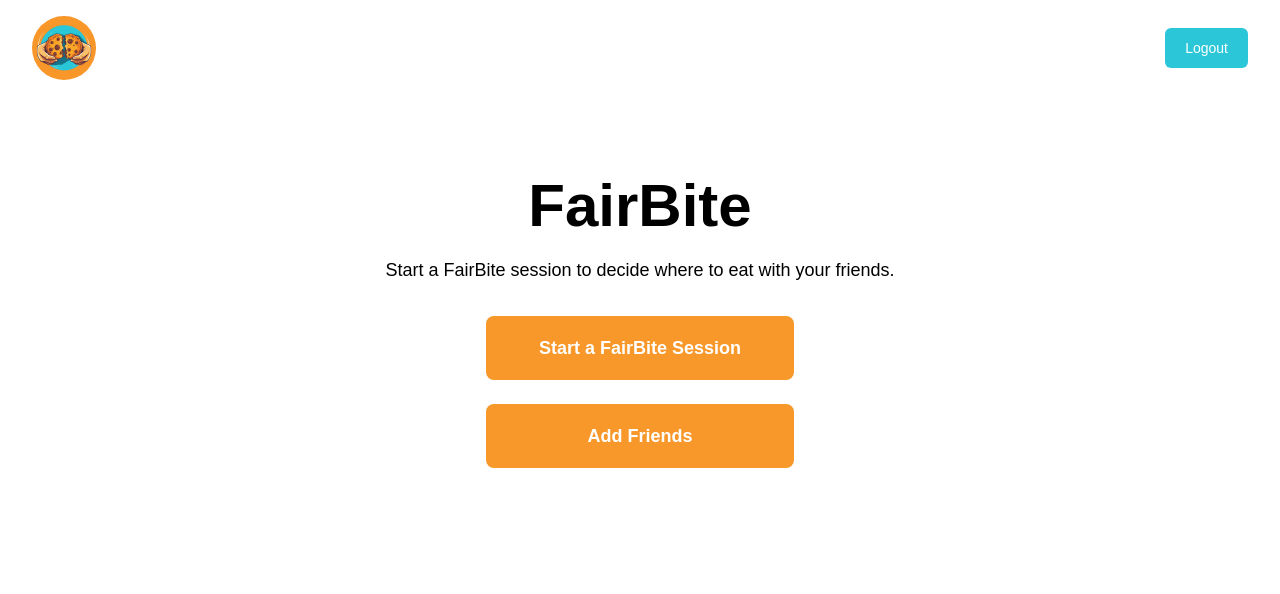
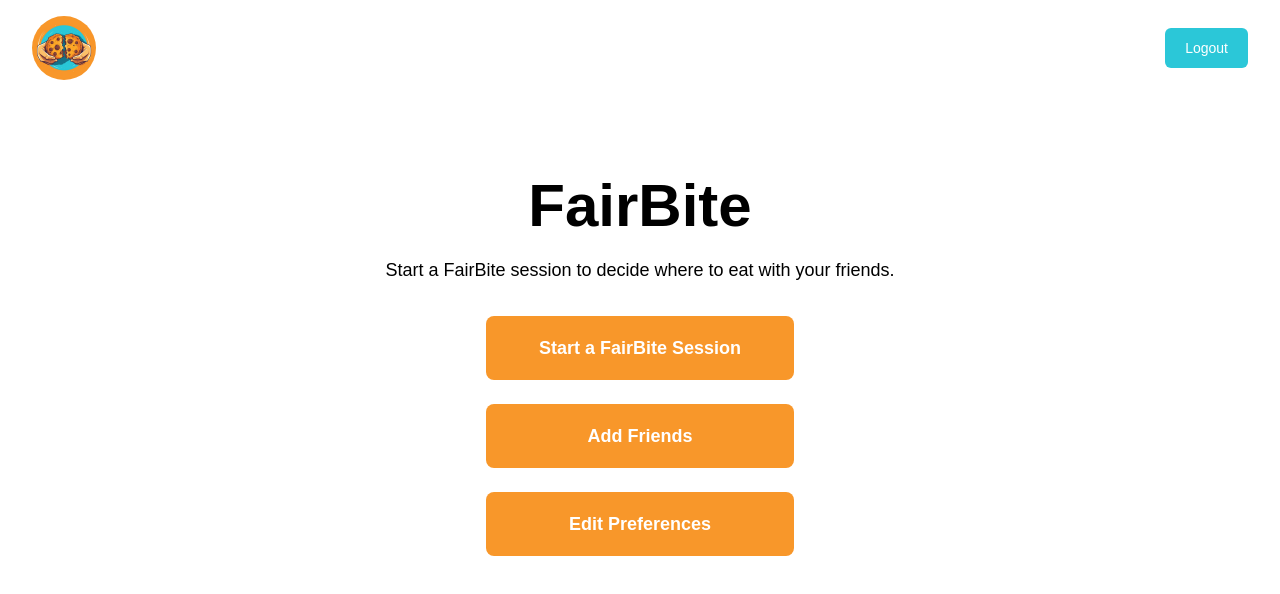
Before and after one commit to gavsidhu/FairBite, a React (Create React App) app in the folder frontend/: page / in a window 1280 px wide. Shown: the top 594 px of the page. Built offline with nearby package versions, Linux system fonts and the light colour scheme; no server answers; sample sign-in values are in the browser's storage.

Commit message:
Edit preferences added

```diff
--- a/frontend/src/page/home.js
+++ b/frontend/src/page/home.js
@@ -73,6 +73,12 @@ export default function Home() {
           >
             Add Friends
           </button>
+          <button
+            className="bg-[#F8972A] font-normal h-16 w-[40%] mx-auto text-white text-lg font-semibold rounded-lg"
+            onClick={() => navigate("/preferences")}
+          >
+            Edit Preferences
+          </button>
         </div>
       </div>
     </>
--- a/frontend/src/page/preferences.js
+++ b/frontend/src/page/preferences.js
@@ -103,12 +103,16 @@ function Preferences() {
         <div></div>
         <div className="fixed bottom-10 left-1/2 transform -translate-x-1/2">
           <div className="flex items-center justify-center mb-8">
+          {selectedCuisineIndexes.length >= 3 ? (
               <button
                 className="px-4 py-2 bg-green-600 text-white font-semibold rounded-lg shadow-md hover:bg-blue-700"
                 onClick={() => submitPreferences(email, selectedCuisineIndexes)}
               >
                 Submit
               </button>
+            ) : (
+              <span className="font-bold text-red-600">Please select at least 3 cuisine types</span>
+            )}
           </div>
           <div className="flex flex-row items-center justify-center space-x-4">
             <button
```
Lines whose indentation alone changed are shown as unchanged.
